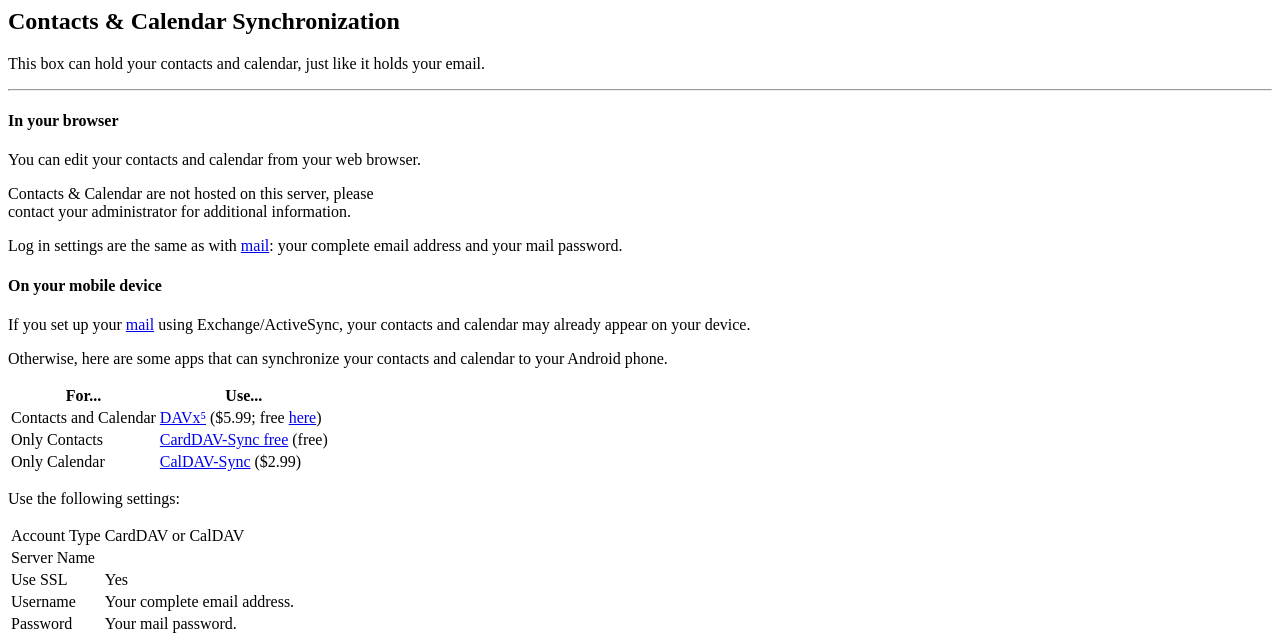
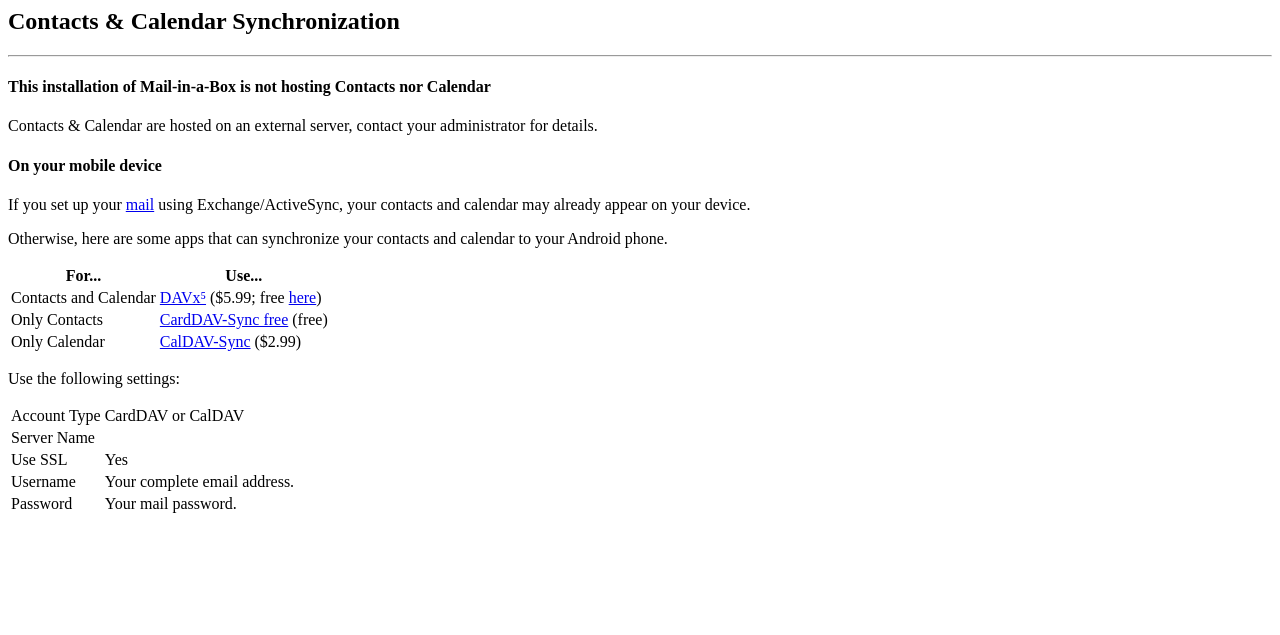
Before and after one commit to mail-in-a-box/mailinabox, a Flask app: template management/templates/sync-guide-ext.html in a window 1280 px wide. Shown: the top 635 px of the page. Run offline with Flask 2, Linux system fonts and the light colour scheme; the template is opened without the code that fills it, so the values that code supplies are empty; parts of the project's set-up code (start-up, migrations or seed data) failed here and were passed over.

Commit message:
Update sync-guide-ext.html

```diff
--- a/management/templates/sync-guide-ext.html
+++ b/management/templates/sync-guide-ext.html
@@ -1,21 +1,14 @@
 <div>
 	<h2>Contacts &amp; Calendar Synchronization</h2>
-
-	<p>This box can hold your contacts and calendar, just like it holds your email.</p>
 
 	<hr>
 
 	<div class="row">
 		<div class="col-sm-6">
-			<h4>In your browser</h4>
+			<h4>This installation of Mail-in-a-Box is not hosting Contacts nor Calendar </h4>
 
-			<p>You can edit your contacts and calendar from your web browser.</p>
+            <p>Contacts & Calendar are hosted on an external server, contact your administrator for details.
 
-            <p>Contacts & Calendar are not hosted on this server, please<br>
-            contact your administrator for additional information.
-
-			<p>Log in settings are the same as with <a href="#mail-guide" onclick="return show_panel(this);">mail</a>: your
-			complete email address and your mail password.</p>
 		</div>
 
 		<div class="col-sm-6">
```
